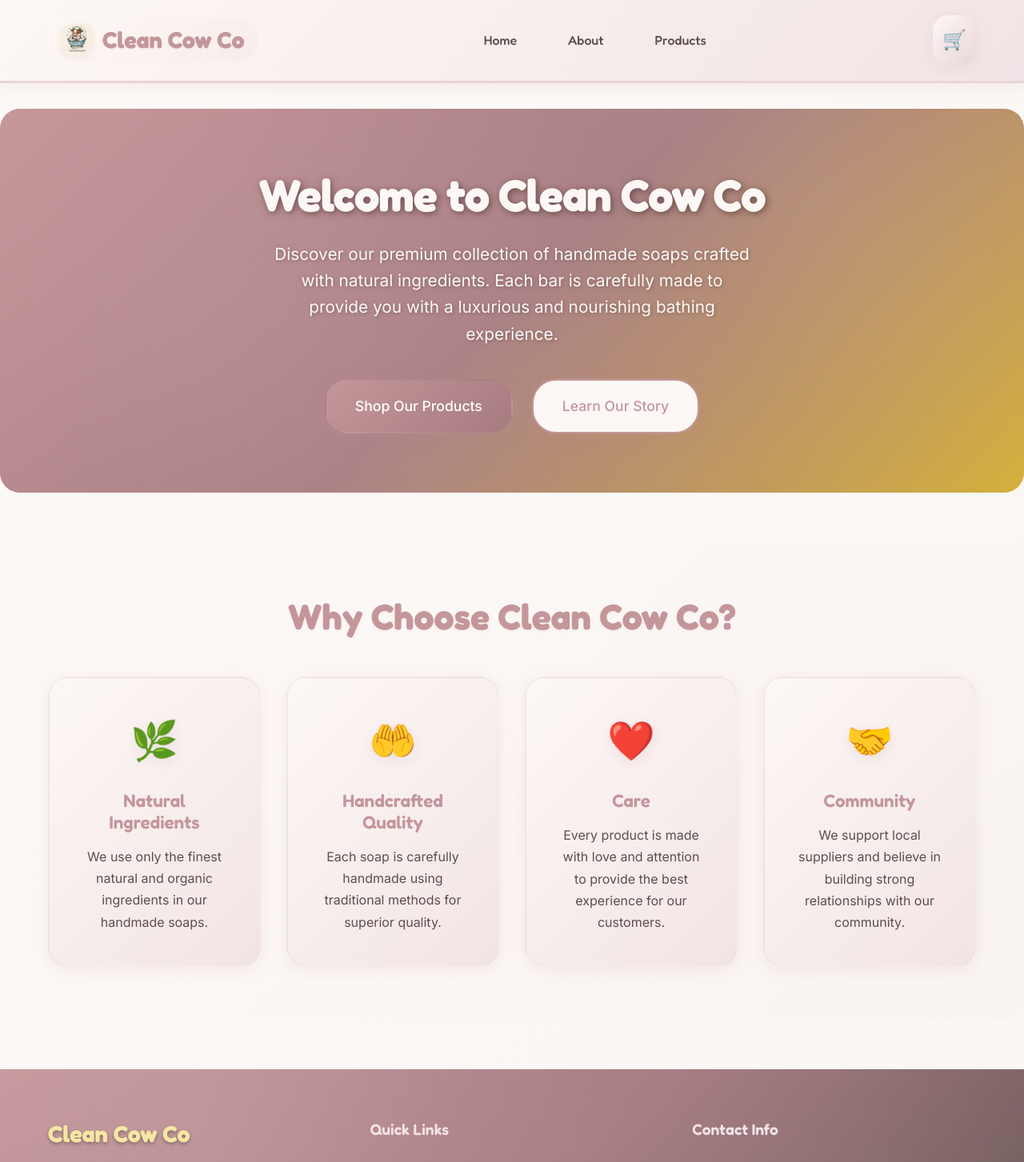
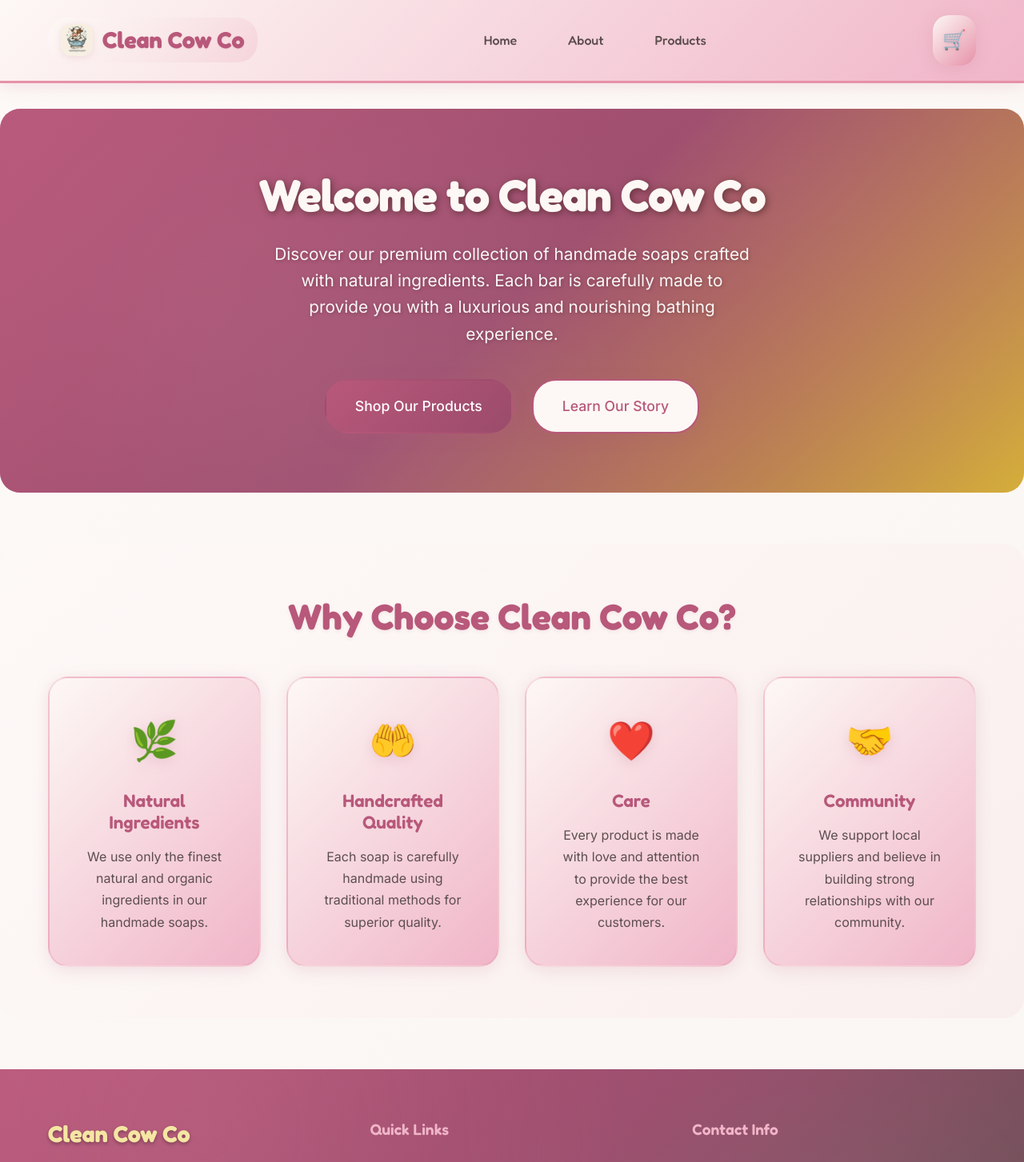
Before and after one commit to pessemaa/clean_cow_co, a Next.js app: page / in a window 1280 px wide. Shown: the top 1453 px of the page at 80% size. Built offline with nearby package versions, Linux system fonts and the light colour scheme.

Commit message:
New color theme v2

```diff
--- a/app/globals.css
+++ b/app/globals.css
@@ -9,21 +9,21 @@
 }
 
 :root {
-  /* Primary Colors - Blush & Rose Gold Theme */
-  --primary-rose: #C4969A;
-  --deep-rose: #A67B7F;
-  --soft-pink: #E8D5D7;
-  --blush-pink: #F2E4E6;
+  /* Primary Colors - Enhanced Blush & Rose Gold Theme */
+  --primary-rose: #B8587A;
+  --deep-rose: #9B4B6B;
+  --soft-pink: #E691A8;
+  --blush-pink: #F0B5C8;
   --rose-gold: #D4AF37;
   --warm-gold: #E6C547;
   --light-gold: #F5E6A3;
   --cream-white: #FDF8F5;
 
   /* Accent Colors */
-  --coral-accent: #E6A5A5;
-  --peach-accent: #F4C2A1;
-  --lavender-accent: #E8D5E8;
-  --mint-accent: #D5E8D5;
+  --coral-accent: #E85A7B;
+  --peach-accent: #F4A67A;
+  --lavender-accent: #D8A3E8;
+  --mint-accent: #A8D8A8;
 
   /* Neutral Colors */
   --white: #FFFFFF;
@@ -40,9 +40,9 @@
   --bg-cream: #FAF6F3;
 
   /* Shadows */
-  --shadow-soft: 0 4px 20px rgba(196, 150, 154, 0.15);
-  --shadow-medium: 0 8px 30px rgba(196, 150, 154, 0.2);
-  --shadow-strong: 0 12px 40px rgba(196, 150, 154, 0.25);
+  --shadow-soft: 0 4px 20px rgba(184, 88, 122, 0.15);
+  --shadow-medium: 0 8px 30px rgba(184, 88, 122, 0.2);
+  --shadow-strong: 0 12px 40px rgba(184, 88, 122, 0.25);
 }
 
 body {
@@ -195,14 +195,14 @@ a:hover {
   transition: all 0.3s ease;
   font-family: 'Inter', sans-serif;
   background: var(--cream-white);
-  box-shadow: inset 0 2px 4px rgba(196, 150, 154, 0.1);
+  box-shadow: inset 0 2px 4px rgba(184, 88, 122, 0.1);
 }
 
 .form-input:focus,
 .form-textarea:focus {
   outline: none;
   border-color: var(--primary-rose);
-  box-shadow: 0 0 0 3px rgba(196, 150, 154, 0.15);
+  box-shadow: 0 0 0 3px rgba(184, 88, 122, 0.15);
   transform: translateY(-1px);
 }
 
--- a/app/page.module.css
+++ b/app/page.module.css
@@ -36,7 +36,7 @@
   bottom: 0;
   background:
     radial-gradient(circle at 20% 50%, rgba(255, 255, 255, 0.1) 0%, transparent 50%),
-    radial-gradient(circle at 80% 20%, rgba(232, 213, 215, 0.2) 0%, transparent 50%),
+    radial-gradient(circle at 80% 20%, rgba(230, 145, 168, 0.2) 0%, transparent 50%),
     radial-gradient(circle at 40% 80%, rgba(255, 255, 255, 0.1) 0%, transparent 50%);
 }
 
@@ -46,7 +46,7 @@
   left: 0;
   right: 0;
   bottom: 0;
-  background: linear-gradient(135deg, rgba(196, 150, 154, 0.7) 0%, rgba(166, 123, 127, 0.5) 50%, rgba(212, 175, 55, 0.3) 100%);
+  background: linear-gradient(135deg, rgba(184, 88, 122, 0.7) 0%, rgba(155, 75, 107, 0.5) 50%, rgba(212, 175, 55, 0.3) 100%);
 }
 
 .heroContent {
@@ -119,7 +119,7 @@
 
 .features {
   padding: 4rem 0;
-  background: linear-gradient(135deg, var(--bg-light) 0%, rgba(232, 213, 215, 0.08) 100%);
+  background: linear-gradient(135deg, var(--bg-light) 0%, rgba(230, 145, 168, 0.08) 100%);
   border-radius: 25px;
   margin: 2rem 0;
 }
@@ -131,7 +131,7 @@
   color: var(--primary-rose);
   font-family: 'Fredoka', cursive;
   font-weight: 700;
-  text-shadow: 0 2px 4px rgba(196, 150, 154, 0.1);
+  text-shadow: 0 2px 4px rgba(184, 88, 122, 0.1);
 }
 
 .featuresGrid {
@@ -153,7 +153,7 @@
   text-align: center;
   box-shadow: var(--shadow-soft);
   transition: all 0.4s cubic-bezier(0.175, 0.885, 0.32, 1.275);
-  border: 2px solid rgba(232, 213, 215, 0.3);
+  border: 2px solid rgba(230, 145, 168, 0.3);
   position: relative;
   overflow: hidden;
 }
@@ -165,7 +165,7 @@
   left: -50%;
   width: 200%;
   height: 200%;
-  background: radial-gradient(circle, rgba(232, 213, 215, 0.15) 0%, transparent 70%);
+  background: radial-gradient(circle, rgba(230, 145, 168, 0.15) 0%, transparent 70%);
   opacity: 0;
   transition: opacity 0.3s ease;
 }
@@ -183,7 +183,7 @@
 .featureIcon {
   font-size: 3rem;
   margin-bottom: 1.5rem;
-  filter: drop-shadow(0 4px 8px rgba(196, 150, 154, 0.2));
+  filter: drop-shadow(0 4px 8px rgba(184, 88, 122, 0.2));
   transition: transform 0.3s ease;
 }
 
--- a/components/Footer.module.css
+++ b/components/Footer.module.css
@@ -14,7 +14,7 @@
   right: 0;
   bottom: 0;
   background:
-    radial-gradient(circle at 20% 20%, rgba(232, 213, 215, 0.15) 0%, transparent 50%),
+    radial-gradient(circle at 20% 20%, rgba(230, 145, 168, 0.15) 0%, transparent 50%),
     radial-gradient(circle at 80% 80%, rgba(255, 255, 255, 0.08) 0%, transparent 50%);
   pointer-events: none;
 }
@@ -108,7 +108,7 @@
 }
 
 .footerBottom {
-  border-top: 2px solid rgba(232, 213, 215, 0.3);
+  border-top: 2px solid rgba(230, 145, 168, 0.3);
   padding: 2rem 0;
   text-align: center;
   position: relative;
--- a/components/Header.module.css
+++ b/components/Header.module.css
@@ -34,19 +34,19 @@
   gap: 0.75rem;
   padding: 0.5rem 1rem;
   border-radius: 25px;
-  background: linear-gradient(135deg, var(--cream-white) 0%, rgba(232, 213, 215, 0.2) 100%);
+  background: linear-gradient(135deg, var(--cream-white) 0%, rgba(230, 145, 168, 0.2) 100%);
   transition: all 0.3s ease;
 }
 
 .logoContainer:hover {
-  background: linear-gradient(135deg, rgba(232, 213, 215, 0.2) 0%, var(--cream-white) 100%);
+  background: linear-gradient(135deg, rgba(230, 145, 168, 0.2) 0%, var(--cream-white) 100%);
   box-shadow: var(--shadow-soft);
 }
 
 .logoImage {
   border-radius: 12px;
   transition: transform 0.3s ease;
-  filter: drop-shadow(0 2px 4px rgba(196, 150, 154, 0.15));
+  filter: drop-shadow(0 2px 4px rgba(184, 88, 122, 0.15));
 }
 
 .logoText {
@@ -56,7 +56,7 @@
   font-weight: 700;
   font-family: 'Fredoka', cursive;
   transition: all 0.3s ease;
-  text-shadow: 0 1px 2px rgba(196, 150, 154, 0.1);
+  text-shadow: 0 1px 2px rgba(184, 88, 122, 0.1);
 }
 
 .navList {
@@ -111,7 +111,7 @@
 
 .cartIcon {
   font-size: 1.5rem;
-  filter: drop-shadow(0 1px 2px rgba(196, 150, 154, 0.2));
+  filter: drop-shadow(0 1px 2px rgba(184, 88, 122, 0.2));
 }
 
 .cartBadge {
```
